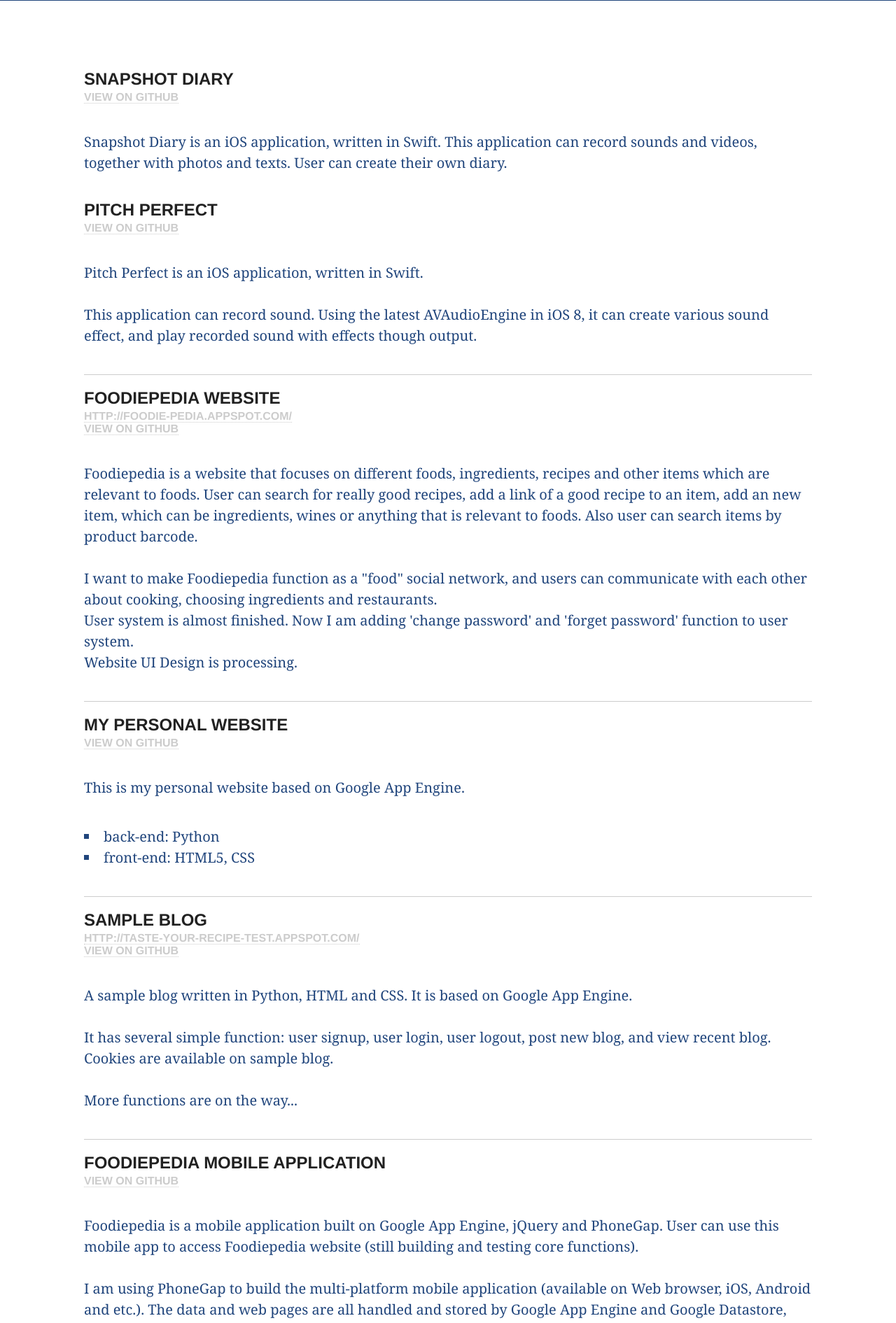
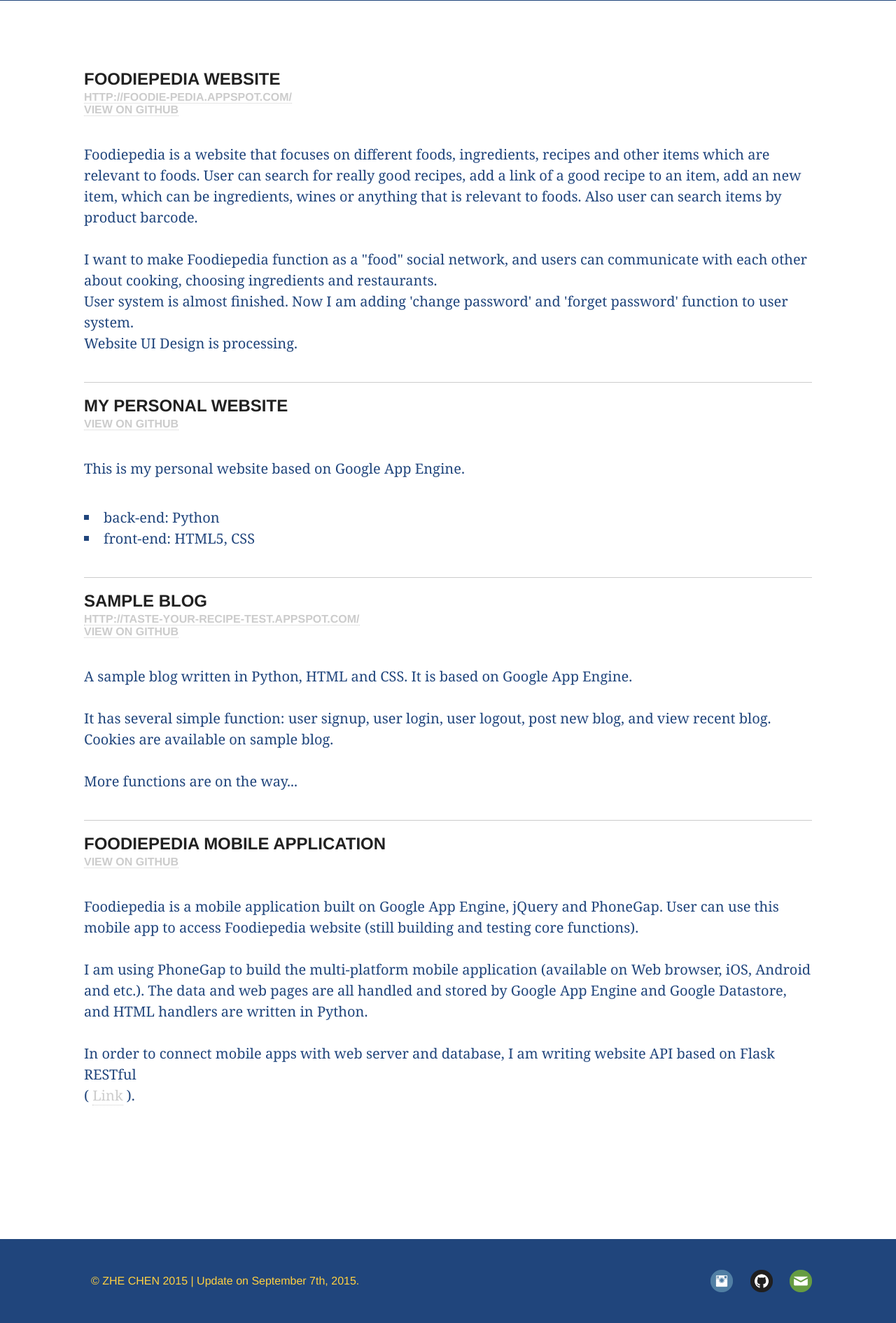
Before and after one commit to chenzhe142/Personal_website, a Flask app: page /projects in a window 1280 px wide. Shown: the part 249-2140 px from the top of the page at 70% size. Run offline with Flask 2, Linux system fonts and the light colour scheme; some libraries are stand-ins or nearby versions.

Commit message:
content updated

```diff
--- a/static/scripts/view.js
+++ b/static/scripts/view.js
@@ -17,11 +17,22 @@ var ProjectView = Backbone.View.extend({
 	}
 });
 
-var projectModel = new ProjectModel;
-projectModel.set('name', 'Snapshot Diary');
-projectModel.set('link', 'https://github.com/chenzhe142/Snapshot-Diary');
-projectModel.set('info', 'Snapshot Diary is an iOS application, written in Swift.\n\nThis application can record sounds and videos, together with photos and texts. User can create their own diary.')
+var projectViews = []
 
-var a = new ProjectView({model: projectModel});
-console.log(a);
-$('.test-placeholder').replaceWith(a.$el);
+var project1Model = new ProjectModel;
+project1Model.set('name', 'Snapshot Diary');
+project1Model.set('link', 'https://github.com/chenzhe142/Snapshot-Diary');
+project1Model.set('info', 'Snapshot Diary is an iOS application, written in Swift.\n\nThis application can record sounds and videos, together with photos and texts. User can create their own diary.')
+
+var project1View = new ProjectView({model: project1Model});
+project1Views.add(project1View);
+
+$('.project1-placeholder').replaceWith(project1View.$el);
+
+var project2Model = new ProjectModel;
+project2Model.set('name', 'Pitch Perfect');
+project2Model.set('link', 'https://github.com/chenzhe142/Pitch-Perfect-x02');
+project2Model.set('info', 'Pitch Perfect is an iOS application, written in Swift.\n\nThis application can record sound. Using the latest AVAudioEngine in iOS 8, it can create various sound effect, and play recorded sound with effects though output.')
+
+var project2View = new ProjectView({model: project2Model});
+$('.project2-placeholder').replaceWith(project2View.$el);
--- a/templates/about.html
+++ b/templates/about.html
@@ -8,7 +8,7 @@
             <header class="section-header">
                 <h3 class="section-title">About Me</h3>
                 <span class="section-subtitle">my resume
-                    <a href="https://d288e5a1558f54abefc4ed8c35c4c40e1d957b1c.googledrive.com/host/0B2eCMbJ8NpDgSEdlZGhacGNIVVk/resume%20new.pdf" target="_blank" title="View resume">→</a>
+                    <a href="https://drive.google.com/open?id=0B2eCMbJ8NpDgb1poV0NtSHppM28" target="_blank" title="View resume">→</a>
                 </a>
                 </span>
             </header>
--- a/templates/base.html
+++ b/templates/base.html
@@ -30,12 +30,6 @@
 		</section>
 		{% block content %}
 		{% endblock %}
-
-		<!-- JavaScript includes -->
-		<script src="https://ajax.googleapis.com/ajax/libs/jquery/1.9.1/jquery.min.js"></script>
-		<script src="//cdnjs.cloudflare.com/ajax/libs/underscore.js/1.4.4/underscore-min.js"></script>
-		<script src="//cdnjs.cloudflare.com/ajax/libs/backbone.js/1.0.0/backbone-min.js"></script>
-		<script type="text/javascript" src="/static/scripts/view.js"></script>
 	</body>
 
 	<footer class="main-footer">
--- a/templates/projects.html
+++ b/templates/projects.html
@@ -7,52 +7,9 @@
 	<div class="wrapper clearfix">
 
 		<section class="page-content clearfix">
-<!-- 				<header class="section-header">
-
-					<h3 class="section-title">Snapshot Diary</h3>
-
-					<span class="section-subtitle">
-						<a href="https://github.com/chenzhe142/Snapshot-Diary" target="_blank">
-							View on GitHub</a>
-						<br>
-
-					</a>
-					</span>
-				</header>
-				<p>
-					Snapshot Diary is an iOS application, written in Swift.
-					<br>
-					<br>
-					This application can record sounds and videos, together with photos and texts. User can create their own diary.
-
-				</p>
-
-				<hr>
- -->		<div class="test-placeholder"></div>
-
-				<header class="section-header">
-
-					<h3 class="section-title">Pitch Perfect</h3>
-
-					<span class="section-subtitle">
-						<a href="https://github.com/chenzhe142/Pitch-Perfect-x02" target="_blank">
-							View on GitHub</a>
-						<br>
-
-					</a>
-					</span>
-				</header>
-				<p>
-					Pitch Perfect is an iOS application, written in Swift.
-					<br>
-					<br>
-					This application can record sound. Using the latest AVAudioEngine in iOS 8, it can create various sound effect, and play recorded sound with effects though output.
-
-				</p>
-
-				<hr>
-
-
+			<div class="project1-placeholder"></div>
+			<div class="project2-placeholder"></div>
+			<div class="project2-placeholder"></div>
 
 				<header class="section-header">
 
@@ -140,11 +97,6 @@
 			<header class="section-header">
 
 				<h3 class="section-title">Foodiepedia Mobile Application</h3>
-<!-- 				<span class="section-subtitle">link:
-					<a href="http://chenzhe-personal.appspot.com" target="_blank">
-						http://chenzhe-personal.appspot.com</a>
-				</a>
-				</span> -->
 				<span class="section-subtitle">
 					<a href="https://github.com/chenzhe142" target="_blank">
 						View on GitHub</a>
@@ -176,11 +128,6 @@
 
 		</section>
 
-		<section class="page-content clearfix">
-
-
-		</section>
-
 	</div>
 
 </article>
@@ -199,4 +146,10 @@
 	<p><%= info %></p>
 </script>
 
+<!-- JavaScript includes -->
+<script src="https://ajax.googleapis.com/ajax/libs/jquery/1.9.1/jquery.min.js"></script>
+<script src="//cdnjs.cloudflare.com/ajax/libs/underscore.js/1.4.4/underscore-min.js"></script>
+<script src="//cdnjs.cloudflare.com/ajax/libs/backbone.js/1.0.0/backbone-min.js"></script>
+<script type="text/javascript" src="/static/scripts/view.js"></script>
+
 {% endblock %}
```
